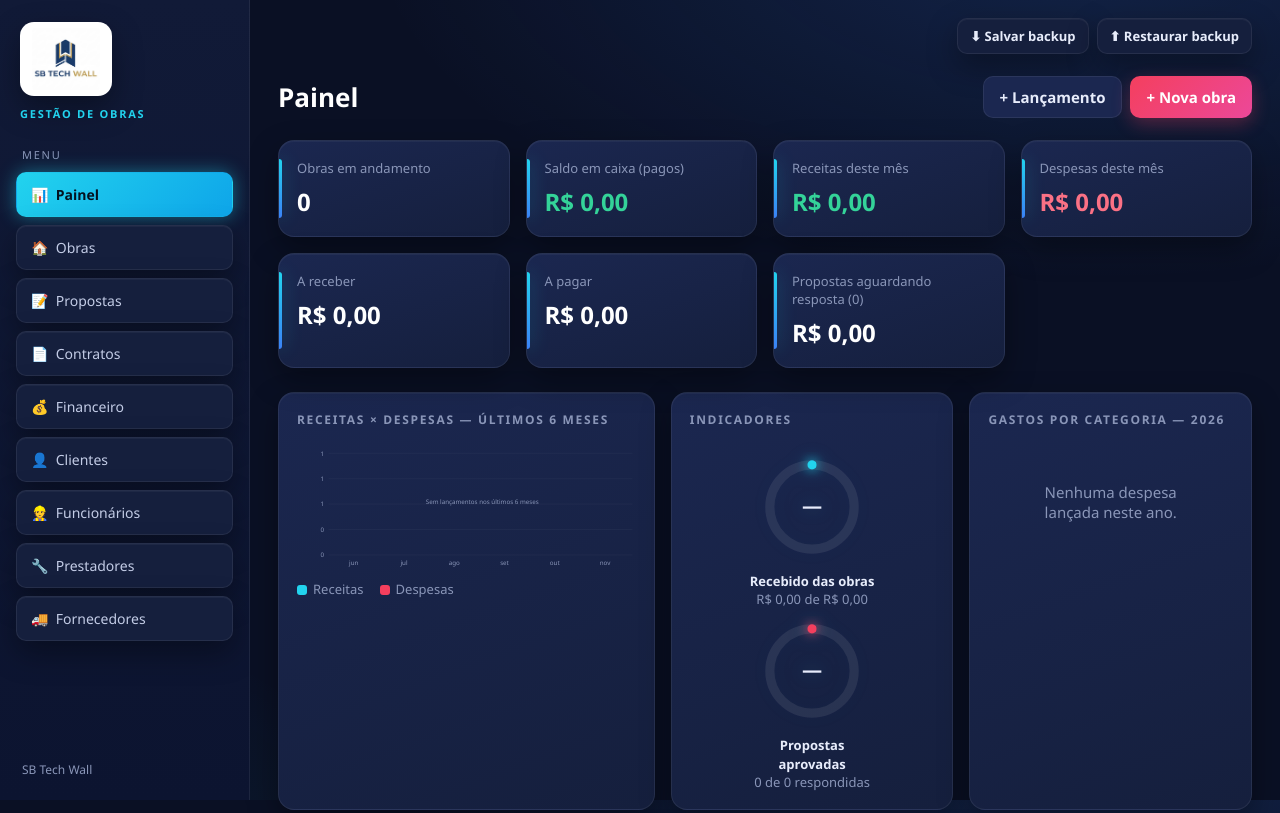
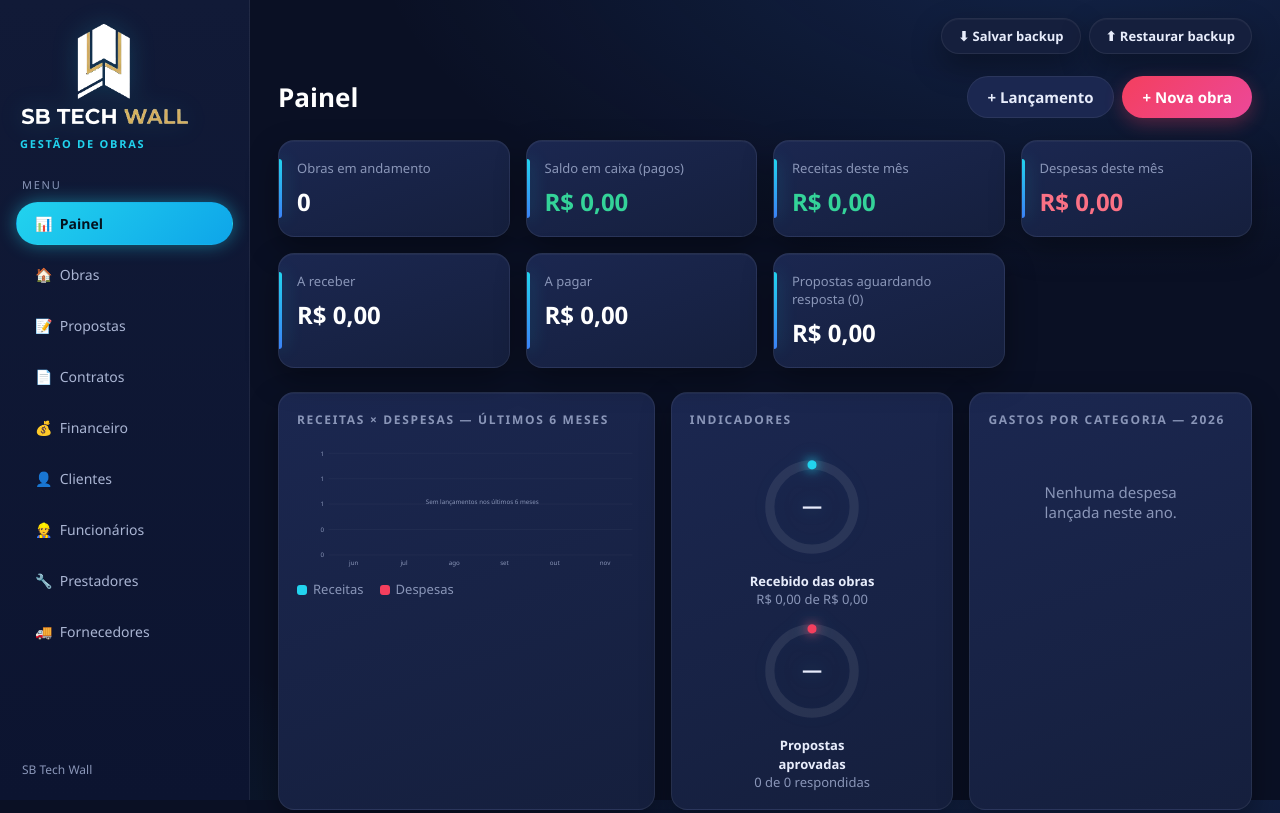
Before and after one commit to joaobrao-web/GestaoObras, a plain HTML site: page index.html in a window 1280 px wide. Shown: the top 813 px of the page. Drawn offline with Linux system fonts and the light colour scheme.

Commit message:
Logo adaptado ao fundo escuro e botoes em formato pilula
Co-Authored-By: Claude Opus 5.5 <noreply@anthropic.com>

```diff
--- a/css/style.css
+++ b/css/style.css
@@ -22,21 +22,21 @@ body{margin:0;font-family:Segoe UI,system-ui,Arial,sans-serif;font-size:15px;col
 .side{position:sticky;top:0;height:100vh;overflow-y:auto;display:flex;flex-direction:column;
   background:linear-gradient(180deg,#111a37,#0c1430);border-right:1px solid var(--line);padding:22px 16px}
 .brand{display:flex;flex-direction:column;align-items:flex-start;gap:10px;padding:0 4px}
-.brand img{height:74px;width:auto;display:block;background:#fff;border-radius:14px;padding:6px 12px;box-shadow:var(--shadow)}
+.brand img{width:170px;max-width:100%;height:auto;display:block;filter:drop-shadow(0 0 12px rgba(34,211,238,.18))}
 .brand .sub{color:var(--accent);font-weight:600;letter-spacing:.16em;text-transform:uppercase;font-size:11px}
 .side-lbl{font-size:11px;letter-spacing:.16em;color:var(--muted);text-transform:uppercase;margin:26px 6px 10px}
 #nav{display:flex;flex-direction:column;gap:8px}
-button.nav{display:flex;align-items:center;gap:8px;width:100%;text-align:left;background:var(--card);
-  border:1px solid var(--line);border-radius:10px;color:#c3cce6;padding:12px 14px;font:inherit;font-size:14px;
-  cursor:pointer;white-space:nowrap;box-shadow:var(--shadow);transition:.15s}
-button.nav:hover{color:#fff;background:var(--card-2);border-color:rgba(34,211,238,.35)}
+button.nav{display:flex;align-items:center;gap:8px;width:100%;text-align:left;background:transparent;
+  border:1px solid transparent;border-radius:999px;color:#aab5d3;padding:11px 18px;font:inherit;font-size:14px;
+  cursor:pointer;white-space:nowrap;box-shadow:none;transition:.15s}
+button.nav:hover{color:#fff;background:rgba(255,255,255,.05);border-color:var(--line)}
 button.nav.active{background:linear-gradient(135deg,#22d3ee,#0ea5e9);color:#04121f;font-weight:700;border-color:transparent;box-shadow:var(--glow)}
 .side-foot{margin-top:auto;padding:20px 6px 0;color:var(--muted);font-size:12px}
 
 .content{min-width:0}
 .topbar{display:flex;align-items:center;justify-content:flex-end;gap:10px;flex-wrap:wrap;padding:18px 28px 0;max-width:1400px}
 .backup{display:flex;gap:8px;flex-wrap:wrap;align-items:center}
-.backup button{background:var(--card);color:var(--ink);border:1px solid var(--line);border-radius:10px;padding:8px 12px;cursor:pointer;font:inherit;font-size:13px;font-weight:600;box-shadow:var(--shadow)}
+.backup button{background:var(--card);color:var(--ink);border:1px solid var(--line);border-radius:999px;padding:8px 16px;cursor:pointer;font:inherit;font-size:13px;font-weight:600;box-shadow:var(--shadow)}
 .backup button:hover{border-color:rgba(34,211,238,.5);color:var(--accent)}
 main{max-width:1400px;padding:22px 28px 40px}
 
@@ -54,7 +54,7 @@ label.chk{display:flex;align-items:center;gap:8px;color:var(--ink);font-size:14p
 label.chk input{width:auto}
 
 /* ---------- botões ---------- */
-.btn{background:linear-gradient(135deg,#22d3ee,#3b82f6);color:#fff;border:0;border-radius:10px;padding:10px 16px;font:inherit;font-weight:600;cursor:pointer;white-space:nowrap;box-shadow:0 6px 18px rgba(34,211,238,.25);transition:.15s}
+.btn{background:linear-gradient(135deg,#22d3ee,#3b82f6);color:#fff;border:0;border-radius:999px;padding:10px 20px;font:inherit;font-weight:600;cursor:pointer;white-space:nowrap;box-shadow:0 6px 18px rgba(34,211,238,.25);transition:.15s}
 .btn:hover{filter:brightness(1.1);box-shadow:var(--glow)}
 .btn.gold{background:linear-gradient(135deg,#f43f5e,#ec4899);box-shadow:0 6px 18px rgba(244,63,94,.3)}
 .btn.gold:hover{box-shadow:0 0 18px rgba(244,63,94,.5)}
@@ -151,7 +151,7 @@ td.num,th.num{text-align:right}
   .app{grid-template-columns:minmax(0,1fr)}
   .side{min-width:0;position:sticky;top:0;z-index:5;height:auto;padding:10px 12px;border-right:0;border-bottom:1px solid var(--line)}
   .brand{flex-direction:row;align-items:center}
-  .brand img{height:42px;padding:3px 8px;border-radius:10px}
+  .brand img{width:auto;height:40px}
   .side-lbl,.side-foot{display:none}
   #nav{flex-direction:row;overflow-x:auto;margin-top:10px;padding-bottom:4px}
   button.nav{width:auto;padding:9px 12px;font-size:13px}
--- a/index.html
+++ b/index.html
@@ -9,7 +9,7 @@
 <body>
 <div class="app">
   <aside class="side">
-    <div class="brand"><img src="assets/logo-sb-tech-wall.png" alt="SB Tech Wall"><span class="sub">Gestão de Obras</span></div>
+    <div class="brand"><img src="assets/logo-escuro.png" alt="SB Tech Wall"><span class="sub">Gestão de Obras</span></div>
     <div class="side-lbl">Menu</div>
     <nav id="nav"></nav>
     <div class="side-foot">SB Tech Wall</div>
--- a/js/proposta.js
+++ b/js/proposta.js
@@ -5,7 +5,7 @@ function verProposta(id){
   const p = buscar('propostas', id);
   if (!p) { tela='propostas'; return lista('propostas'); }
   const cli = buscar('clientes', p.cliente) || {}, obra = buscar('obras', p.obra);
-  const logo = (document.querySelector('.brand img')||{}).src || '';
+  const logo = 'assets/logo-sb-tech-wall.png';   // logo original: a proposta é uma folha branca
   const itens = p.itens || [], bruto = totalItens(itens), desc = Number(p.desconto)||0;
   const sec = (tit, txt) => txt ? `<div class="doc-sec"><h4>${tit}</h4><p style="white-space:pre-wrap">${esc(txt)}</p></div>` : '';
   return `<div class="top noprint"><h2>Proposta Nº ${esc(p.numero)} ${etiqueta(p.status||'')}</h2>
--- a/versao-online/css/style.css
+++ b/versao-online/css/style.css
@@ -22,21 +22,21 @@ body{margin:0;font-family:Segoe UI,system-ui,Arial,sans-serif;font-size:15px;col
 .side{position:sticky;top:0;height:100vh;overflow-y:auto;display:flex;flex-direction:column;
   background:linear-gradient(180deg,#111a37,#0c1430);border-right:1px solid var(--line);padding:22px 16px}
 .brand{display:flex;flex-direction:column;align-items:flex-start;gap:10px;padding:0 4px}
-.brand img{height:74px;width:auto;display:block;background:#fff;border-radius:14px;padding:6px 12px;box-shadow:var(--shadow)}
+.brand img{width:170px;max-width:100%;height:auto;display:block;filter:drop-shadow(0 0 12px rgba(34,211,238,.18))}
 .brand .sub{color:var(--accent);font-weight:600;letter-spacing:.16em;text-transform:uppercase;font-size:11px}
 .side-lbl{font-size:11px;letter-spacing:.16em;color:var(--muted);text-transform:uppercase;margin:26px 6px 10px}
 #nav{display:flex;flex-direction:column;gap:8px}
-button.nav{display:flex;align-items:center;gap:8px;width:100%;text-align:left;background:var(--card);
-  border:1px solid var(--line);border-radius:10px;color:#c3cce6;padding:12px 14px;font:inherit;font-size:14px;
-  cursor:pointer;white-space:nowrap;box-shadow:var(--shadow);transition:.15s}
-button.nav:hover{color:#fff;background:var(--card-2);border-color:rgba(34,211,238,.35)}
+button.nav{display:flex;align-items:center;gap:8px;width:100%;text-align:left;background:transparent;
+  border:1px solid transparent;border-radius:999px;color:#aab5d3;padding:11px 18px;font:inherit;font-size:14px;
+  cursor:pointer;white-space:nowrap;box-shadow:none;transition:.15s}
+button.nav:hover{color:#fff;background:rgba(255,255,255,.05);border-color:var(--line)}
 button.nav.active{background:linear-gradient(135deg,#22d3ee,#0ea5e9);color:#04121f;font-weight:700;border-color:transparent;box-shadow:var(--glow)}
 .side-foot{margin-top:auto;padding:20px 6px 0;color:var(--muted);font-size:12px}
 
 .content{min-width:0}
 .topbar{display:flex;align-items:center;justify-content:flex-end;gap:10px;flex-wrap:wrap;padding:18px 28px 0;max-width:1400px}
 .backup{display:flex;gap:8px;flex-wrap:wrap;align-items:center}
-.backup button{background:var(--card);color:var(--ink);border:1px solid var(--line);border-radius:10px;padding:8px 12px;cursor:pointer;font:inherit;font-size:13px;font-weight:600;box-shadow:var(--shadow)}
+.backup button{background:var(--card);color:var(--ink);border:1px solid var(--line);border-radius:999px;padding:8px 16px;cursor:pointer;font:inherit;font-size:13px;font-weight:600;box-shadow:var(--shadow)}
 .backup button:hover{border-color:rgba(34,211,238,.5);color:var(--accent)}
 main{max-width:1400px;padding:22px 28px 40px}
 
@@ -54,7 +54,7 @@ label.chk{display:flex;align-items:center;gap:8px;color:var(--ink);font-size:14p
 label.chk input{width:auto}
 
 /* ---------- botões ---------- */
-.btn{background:linear-gradient(135deg,#22d3ee,#3b82f6);color:#fff;border:0;border-radius:10px;padding:10px 16px;font:inherit;font-weight:600;cursor:pointer;white-space:nowrap;box-shadow:0 6px 18px rgba(34,211,238,.25);transition:.15s}
+.btn{background:linear-gradient(135deg,#22d3ee,#3b82f6);color:#fff;border:0;border-radius:999px;padding:10px 20px;font:inherit;font-weight:600;cursor:pointer;white-space:nowrap;box-shadow:0 6px 18px rgba(34,211,238,.25);transition:.15s}
 .btn:hover{filter:brightness(1.1);box-shadow:var(--glow)}
 .btn.gold{background:linear-gradient(135deg,#f43f5e,#ec4899);box-shadow:0 6px 18px rgba(244,63,94,.3)}
 .btn.gold:hover{box-shadow:0 0 18px rgba(244,63,94,.5)}
@@ -151,7 +151,7 @@ td.num,th.num{text-align:right}
   .app{grid-template-columns:minmax(0,1fr)}
   .side{min-width:0;position:sticky;top:0;z-index:5;height:auto;padding:10px 12px;border-right:0;border-bottom:1px solid var(--line)}
   .brand{flex-direction:row;align-items:center}
-  .brand img{height:42px;padding:3px 8px;border-radius:10px}
+  .brand img{width:auto;height:40px}
   .side-lbl,.side-foot{display:none}
   #nav{flex-direction:row;overflow-x:auto;margin-top:10px;padding-bottom:4px}
   button.nav{width:auto;padding:9px 12px;font-size:13px}
@@ -184,7 +184,7 @@ body:not(.logado) .app{display:none}
 .login-bg{position:fixed;inset:0;z-index:50;display:flex;align-items:center;justify-content:center;padding:20px;
   background:radial-gradient(ellipse at 80% 15%,rgba(59,130,246,.35) 0%,transparent 55%),radial-gradient(ellipse at 10% 90%,rgba(34,211,238,.18) 0%,transparent 50%),var(--bg)}
 .login-card{background:linear-gradient(160deg,var(--card-2),var(--card));border:1px solid rgba(34,211,238,.2);border-radius:20px;padding:36px 40px;max-width:400px;width:100%;text-align:center;box-shadow:0 30px 80px rgba(0,0,0,.6),var(--glow)}
-.login-card img{width:220px;max-width:100%;height:auto;background:#fff;border-radius:16px;padding:10px 16px}
+.login-card img{width:240px;max-width:100%;height:auto;margin-bottom:4px}
 .login-sub{color:var(--accent);font-weight:600;letter-spacing:.16em;text-transform:uppercase;font-size:12px;margin:14px 0 18px}
 .login-card p{color:var(--muted);margin:0 0 20px}
 .login-msg{color:var(--red)!important}
--- a/versao-online/js/nuvem.js
+++ b/versao-online/js/nuvem.js
@@ -23,7 +23,7 @@ const emailOk = u => u && u.emailVerified && String(u.email||'').toLowerCase().e
 /* ---------- tela de login ---------- */
 function telaLogin(msg){
   document.getElementById('login').innerHTML = `<div class="login-bg"><div class="login-card">
-    <img src="assets/logo-sb-tech-wall.png" alt="SB Tech Wall">
+    <img src="assets/logo-escuro.png" alt="SB Tech Wall">
     <div class="login-sub">Gestão de Obras</div>
     ${msg ? `<p class="login-msg">${msg}</p>` : `<p>Entre com o seu e-mail <b>@${esc(DOMINIO_PERMITIDO)}</b>.</p>`}
     <button class="btn google" onclick="entrar()"><svg width="18" height="18" viewBox="0 0 48 48"><path fill="#FFC107" d="M43.6 20.5H42V20H24v8h11.3C33.7 32.7 29.2 36 24 36c-6.6 0-12-5.4-12-12s5.4-12 12-12c3.1 0 5.8 1.2 7.9 3.1l5.7-5.7C34 6.1 29.3 4 24 4 12.9 4 4 12.9 4 24s8.9 20 20 20 20-8.9 20-20c0-1.3-.1-2.4-.4-3.5z"/><path fill="#FF3D00" d="M6.3 14.7l6.6 4.8C14.7 15.1 19 12 24 12c3.1 0 5.8 1.2 7.9 3.1l5.7-5.7C34 6.1 29.3 4 24 4 16.3 4 9.7 8.3 6.3 14.7z"/><path fill="#4CAF50" d="M24 44c5.2 0 9.9-2 13.4-5.2l-6.2-5.2C29.2 35.1 26.7 36 24 36c-5.2 0-9.6-3.3-11.3-8l-6.5 5C9.5 39.6 16.2 44 24 44z"/><path fill="#1976D2" d="M43.6 20.5H42V20H24v8h11.3c-.8 2.2-2.2 4.2-4.1 5.6l6.2 5.2C37 39.2 44 34 44 24c0-1.3-.1-2.4-.4-3.5z"/></svg> Entrar com Google</button>
--- a/versao-online/js/proposta.js
+++ b/versao-online/js/proposta.js
@@ -5,7 +5,7 @@ function verProposta(id){
   const p = buscar('propostas', id);
   if (!p) { tela='propostas'; return lista('propostas'); }
   const cli = buscar('clientes', p.cliente) || {}, obra = buscar('obras', p.obra);
-  const logo = (document.querySelector('.brand img')||{}).src || '';
+  const logo = 'assets/logo-sb-tech-wall.png';   // logo original: a proposta é uma folha branca
   const itens = p.itens || [], bruto = totalItens(itens), desc = Number(p.desconto)||0;
   const sec = (tit, txt) => txt ? `<div class="doc-sec"><h4>${tit}</h4><p style="white-space:pre-wrap">${esc(txt)}</p></div>` : '';
   return `<div class="top noprint"><h2>Proposta Nº ${esc(p.numero)} ${etiqueta(p.status||'')}</h2>
```
Also changed, not shown: versao-online/index.html (+1 -1 lines), assets/logo-escuro.png (added), versao-online/assets/logo-escuro.png (added).
